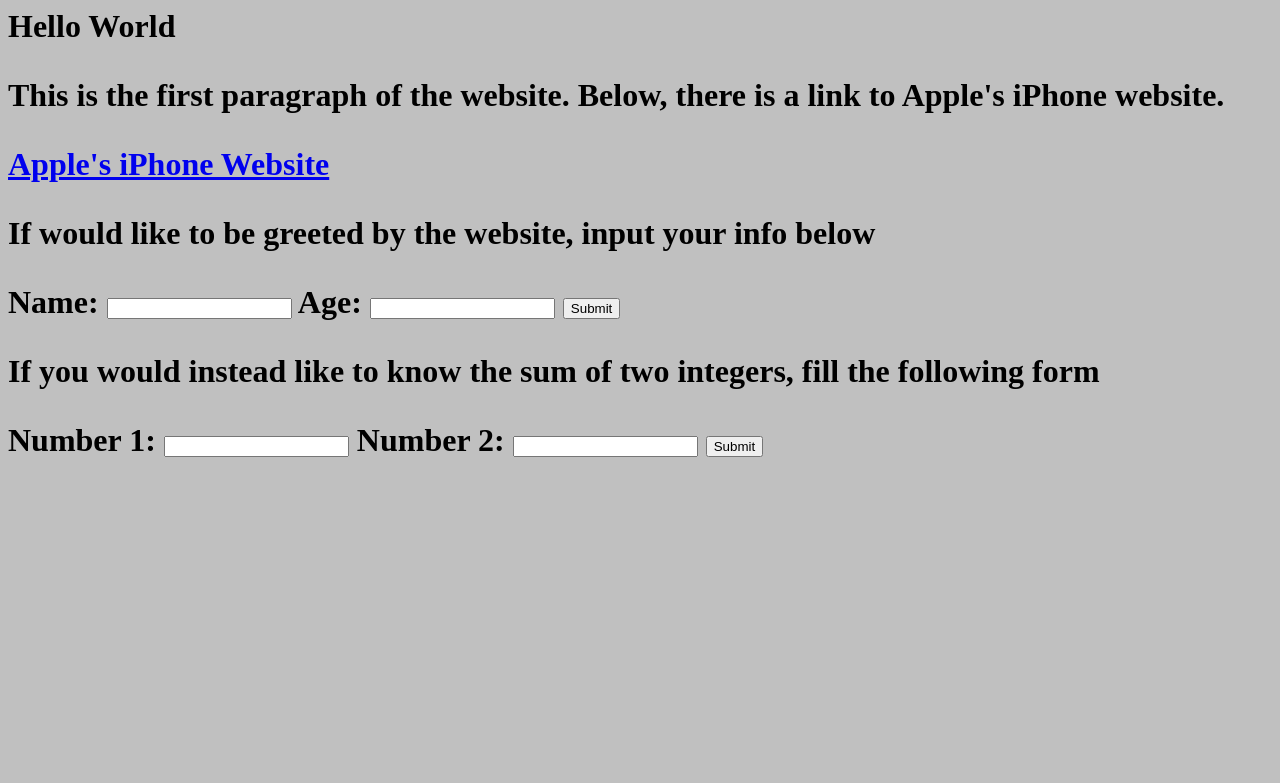
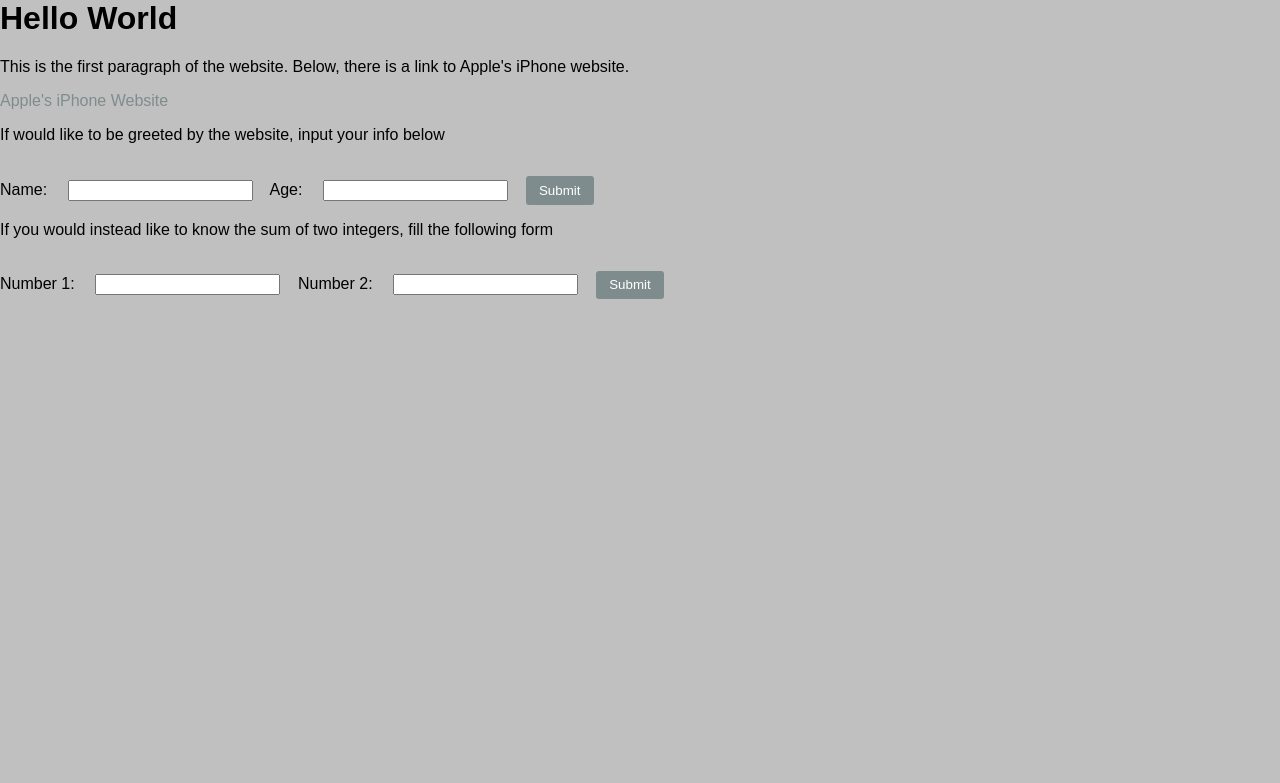
Before and after one commit to vadimduna/hello-world-website, a Flask app: template api/templates/index.html in a window 1280 px wide. Shown: the top 783 px of the page. Run offline with Flask 3, Linux system fonts and the light colour scheme; the template is opened without the code that fills it: most values are stand-ins (such as "Sample title", 1, 10 or a date in 2020).

Commit message:
Adding styles.css file

```diff
--- /dev/null
+++ b/api/static/styles.css
@@ -0,0 +1,70 @@
+/* Global styles */
+body {
+    font-family: Arial, sans-serif;
+    margin: 0;
+    padding: 0;
+    background-color: #f8f8f8;
+}
+
+header, footer {
+    background-color: #7f8c8d;
+    color: white;
+    text-align: center;
+    padding: 1em;
+}
+
+section {
+    margin: 2em;
+    padding: 2em;
+    background-color: white;
+}
+
+img {
+    width: 500px;
+    height: 333px;
+    display: block;
+    margin: 0 auto;
+}
+
+a {
+    display: block;
+    color: #7f8c8d;
+    text-align: left;
+    margin: 1em 0;
+    text-decoration: none;
+}
+
+a:hover {
+    text-decoration: underline;
+}
+
+/* Footer styles */
+footer {
+    position: fixed;
+    left: 0;
+    bottom: 0;
+    width: 100%;
+}
+
+/* Form styles */
+form {
+    margin-top: 2em;
+}
+
+form label, form input {
+    margin-right: 1em;
+}
+
+input[type="submit"] {
+    background-color: #7f8c8d;
+    color: white;
+    padding: 0.5em 1em;
+    border: none;
+    cursor: pointer;
+    border-radius: 3px;
+    transition: background-color 0.3s ease;
+}
+
+input[type="submit"]:hover {
+    background-color: #626f70;
+}
--- a/api/templates/hello.html
+++ b/api/templates/hello.html
@@ -1,5 +1,11 @@
+<html>
+<head>
+    <title>Hello {{ name }}!</title>
+    <link rel="stylesheet" href="{{ url_for('static', filename='styles.css') }}">
+</head>
 <body>
   <h1>Hello {{name }} !</h1>
   <p>Name: {{ name }} </p>
   <p>Age: {{ age }} </p>
   </body>
+  </html>
--- a/api/templates/index.html
+++ b/api/templates/index.html
@@ -1,14 +1,17 @@
 <html>
   <head>
-  </head>
+    <title>Hello {{ name }}!</title>
+    <link rel="stylesheet" href="{{ url_for('static', filename='styles.css') }}">
+</head>
+
   <body style = "background-color:silver;">
-    <h1>Hello World <h1>
+    <h1>Hello World </h1>
 	<p> This is the first paragraph of the website. Below, there
-	  is a link to Apple's iPhone website. <p>
+	  is a link to Apple's iPhone website. </p>
 	  <a href="https://apple.com/iphone">Apple's iPhone
 	    Website </a>
 	  <p> If would like to be greeted by the website, input your
-	  info below <p>
+	  info below </p>
 	  <form action="/submit" method="post">
 	    <label for="namefield">Name:</label>
 	    <input type="text" id="namefield" name="name">
@@ -17,7 +20,7 @@
 	    <input type="submit" value="Submit">
 	  </form>
 	  <p> If you would instead like to know the sum of two
-	    integers, fill the following form <p>
+	    integers, fill the following form </p>
 	  <form action="/submit_sum" method="post">
 	    <label for="num_1_field">Number 1:</label>
 	    <input type="number" id="num_1_field" name="num_1">
--- a/api/templates/sum.html
+++ b/api/templates/sum.html
@@ -1,5 +1,11 @@
+<html>
+<head>
+    <title>Hello {{ name }}!</title>
+    <link rel="stylesheet" href="{{ url_for('static', filename='styles.css') }}">
+</head>
 <body>
   <h1>Sum Calculator</h1>
   <p>The sum of {{ num1 }} and {{ num2}} is </p>
   <p> {{ num1|int + num2|int }} </p>
   </body>
+  </html>
```
